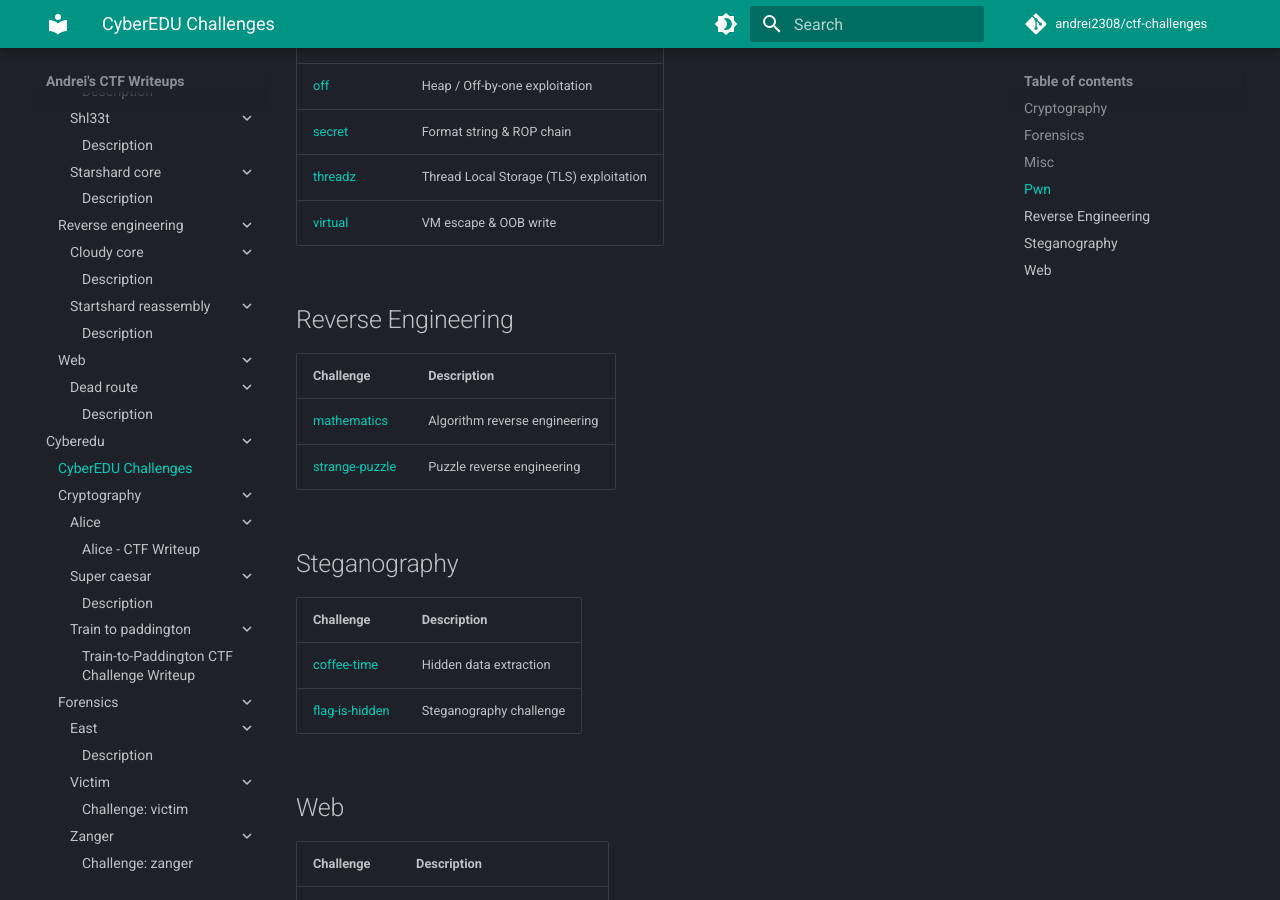
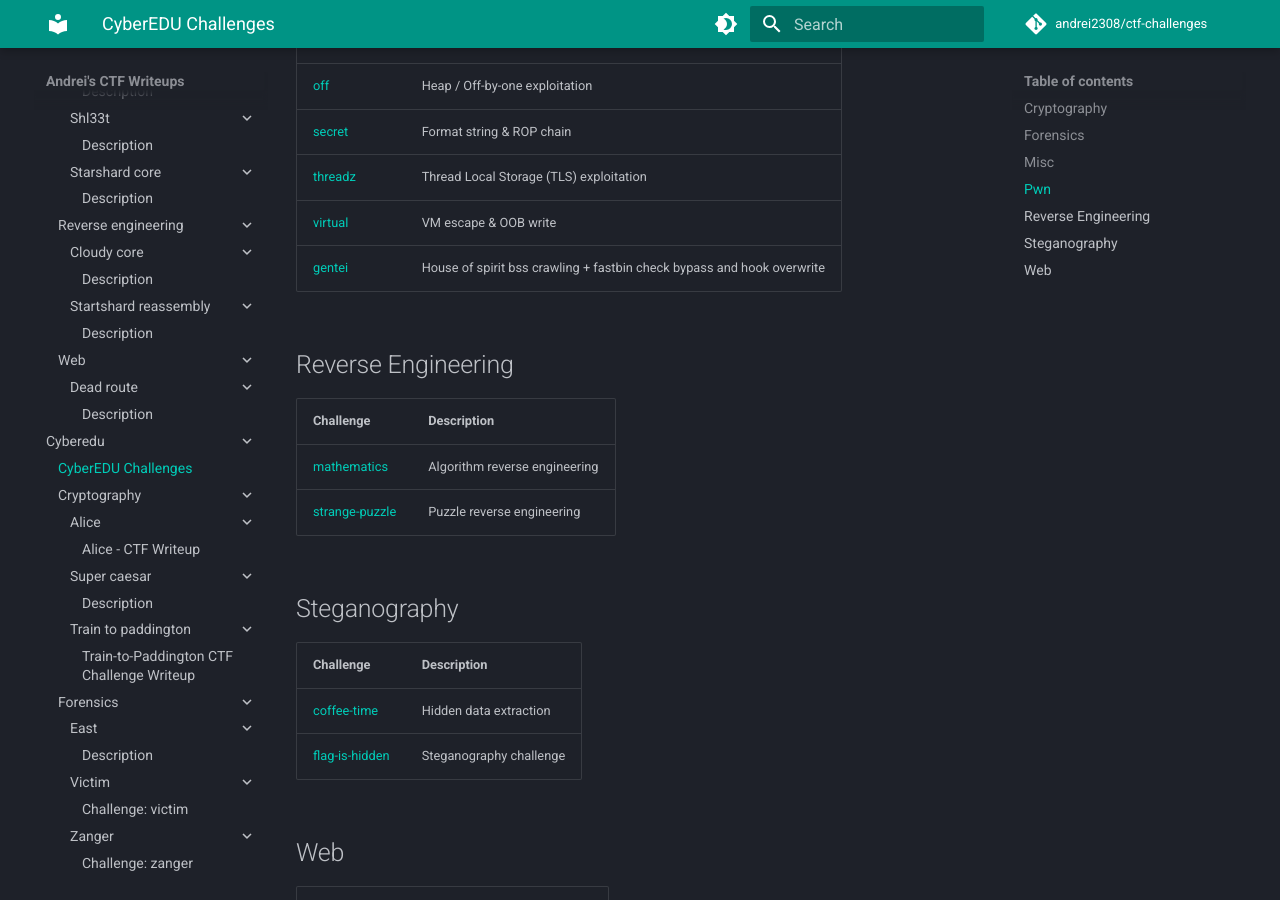
Before and after one commit to andrei2308/ctf-challenges, an MkDocs documentation site: the page built from docs/cyberedu/index.md, in a window 1280 px wide and 900 px high, scrolled down 1471 px. Built offline with MkDocs 1.6.1 and Material for MkDocs 9.7.7, drawn with Linux system fonts in a browser that asks for light colours; comment, search, counter and statistics services are not loaded.

Commit message:
Add 'gentei' challenge to CyberEdu index

```diff
--- a/docs/cyberedu/index.md
+++ b/docs/cyberedu/index.md
@@ -43,6 +43,7 @@
 | [secret](./pwn/secret/description.md) | Format string & ROP chain |
 | [threadz](./pwn/threadz/description.md) | Thread Local Storage (TLS) exploitation |
 | [virtual](./pwn/virtual/description.md) | VM escape & OOB write |
+| [gentei](./pwn/gentei/description.md) | House of spirit bss crawling + fastbin check bypass and hook overwrite |
 
 ## Reverse Engineering
 
```
